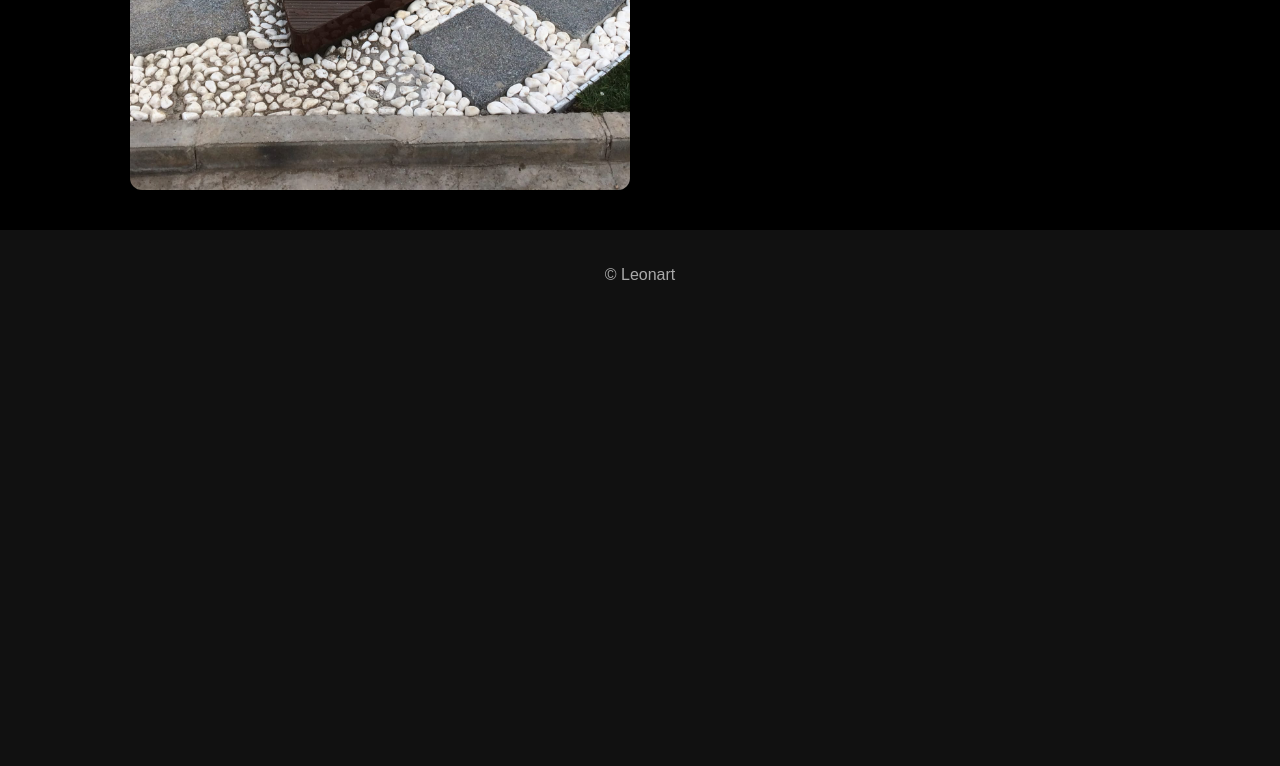
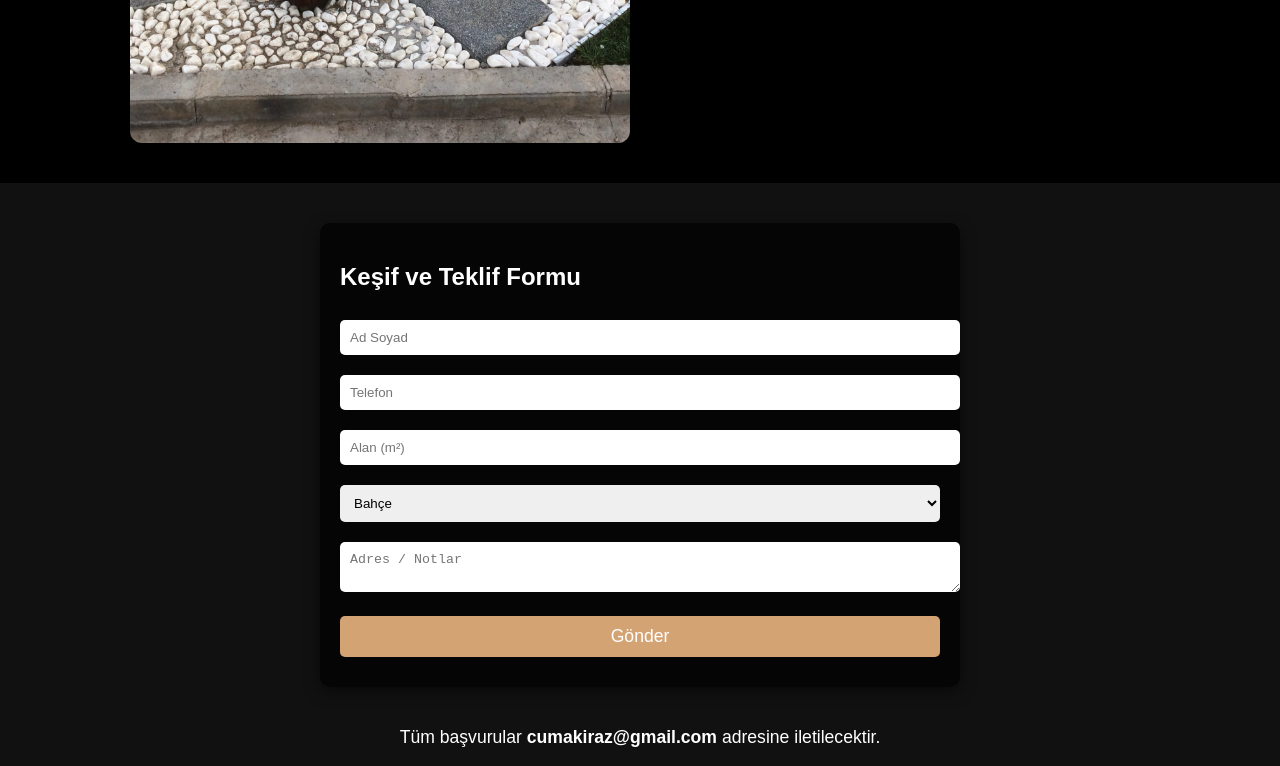
Before and after one commit to leonaart/leonart, a plain HTML site: page index.html in a window 1280 px wide. Shown: the part 709-1475 px from the top of the page. Before the commit the page ends 1029 px from the top, so only its background shows below. Drawn offline with nearby package versions, Linux system fonts and the light colour scheme.

Commit message:
index.html

```diff
--- a/index.html
+++ b/index.html
@@ -6,16 +6,16 @@
   <title>Leonart - Ahşap Kompozit Deck</title>
   <style>
     body {
+      font-family: Arial, sans-serif;
       margin: 0;
       padding: 0;
-      font-family: Arial, sans-serif;
       background: #111;
       color: #fff;
     }
     header {
+      background: rgba(0, 0, 0, 0.7);
+      padding: 20px;
       text-align: center;
-      background: #222;
-      padding: 40px 20px;
       box-shadow: 0 4px 10px rgba(0,0,0,0.5);
     }
     header h1 {
@@ -23,10 +23,12 @@
       font-size: 2.5em;
     }
     header p {
-      margin: 10px 0;
+      margin: 5px 0;
+      font-size: 1.2em;
       color: #d4a373;
     }
 
+    /* GÖRSELLER */
     .gallery {
       display: flex;
       flex-wrap: wrap;
@@ -34,7 +36,7 @@
       align-items: center;
       gap: 20px;
       padding: 40px 20px;
-      background: #000;
+      background-color: #000;
     }
     .gallery img {
       width: 45%;
@@ -47,11 +49,36 @@
       transform: scale(1.05);
     }
 
-    footer {
+    /* FORM */
+    .container {
+      max-width: 600px;
+      margin: 40px auto;
+      background: rgba(0, 0, 0, 0.7);
+      padding: 20px;
+      border-radius: 10px;
+      box-shadow: 0 5px 15px rgba(0,0,0,0.5);
+    }
+    form input, form select, form textarea, form button {
+      width: 100%;
+      padding: 10px;
+      margin: 10px 0;
+      border: none;
+      border-radius: 5px;
+    }
+    form button {
+      background-color: #d4a373;
+      color: #fff;
+      font-size: 1.1em;
+      cursor: pointer;
+      transition: background 0.3s ease;
+    }
+    form button:hover {
+      background-color: #b5835a;
+    }
+    .contact-info {
       text-align: center;
-      padding: 20px;
-      background: #111;
-      color: #aaa;
+      margin-top: 20px;
+      font-size: 1.1em;
     }
   </style>
 </head>
@@ -62,13 +89,46 @@
     <p>M² fiyat için teklif alın 📞 0532 575 50 74</p>
   </header>
 
+  <!-- 🔥 FOTOĞRAFLAR BURADA -->
   <section class="gallery">
-    <img src="./IMG-20220205-WA0000.jpg" alt="Deck 1">
-    <img src="./IMG-20230120-WA0024.jpg" alt="Deck 2">
+    <img src="./IMG-20220205-WA0000.jpg" alt="Deck Uygulama 1">
+    <img src="./IMG-20230120-WA0024.jpg" alt="Deck Uygulama 2">
   </section>
 
-  <footer>
-    <p>© Leonart</p>
-  </footer>
+  <!-- FORM -->
+  <div class="container">
+    <h2>Keşif ve Teklif Formu</h2>
+    <form onsubmit="sendEmail(event)">
+      <input type="text" name="name" placeholder="Ad Soyad" required>
+      <input type="tel" name="phone" placeholder="Telefon" required>
+      <input type="number" name="area" placeholder="Alan (m²)">
+      <select name="type">
+        <option>Bahçe</option>
+        <option>Teras / Balkon</option>
+        <option>Ticari</option>
+        <option>Diğer</option>
+      </select>
+      <textarea name="address" placeholder="Adres / Notlar"></textarea>
+      <button type="submit">Gönder</button>
+    </form>
+  </div>
+
+  <div class="contact-info">
+    <p>Tüm başvurular <b>cumakiraz@gmail.com</b> adresine iletilecektir.</p>
+  </div>
+
+  <script src="https://cdn.jsdelivr.net/npm/@emailjs/browser@3/dist/email.min.js"></script>
+  <script>
+    (function() {
+      emailjs.init("QopyiLNzDwNZu0Wg2");
+    })();
+
+    function sendEmail(event) {
+      event.preventDefault();
+      emailjs.sendForm('service_f9kplx9', 'template_2jh6r2l', event.target)
+        .then(() => alert('Talebiniz başarıyla gönderildi! ✅'))
+        .catch(error => alert('Bir hata oluştu: ' + JSON.stringify(error)));
+    }
+  </script>
 </body>
 </html>
```
